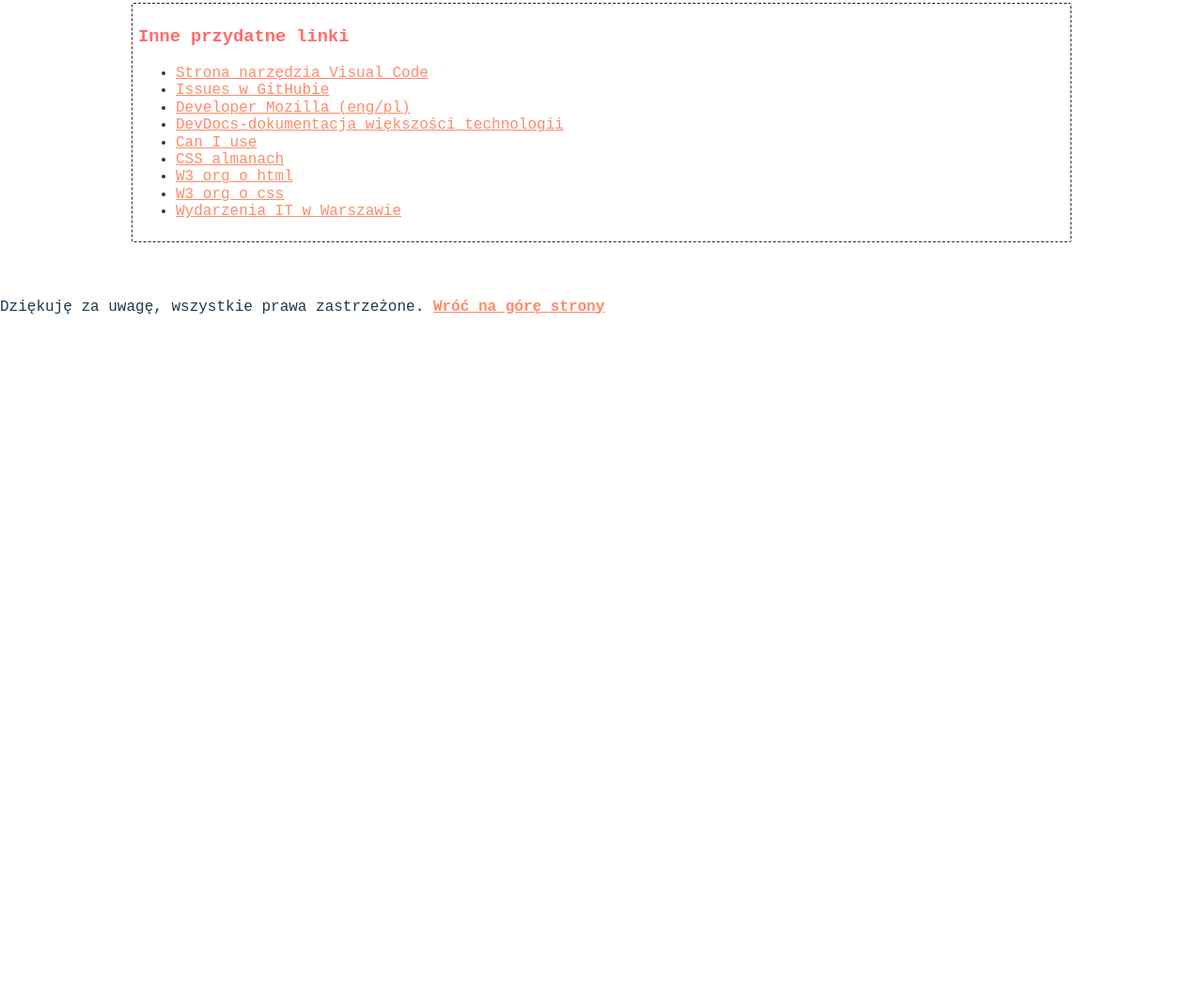
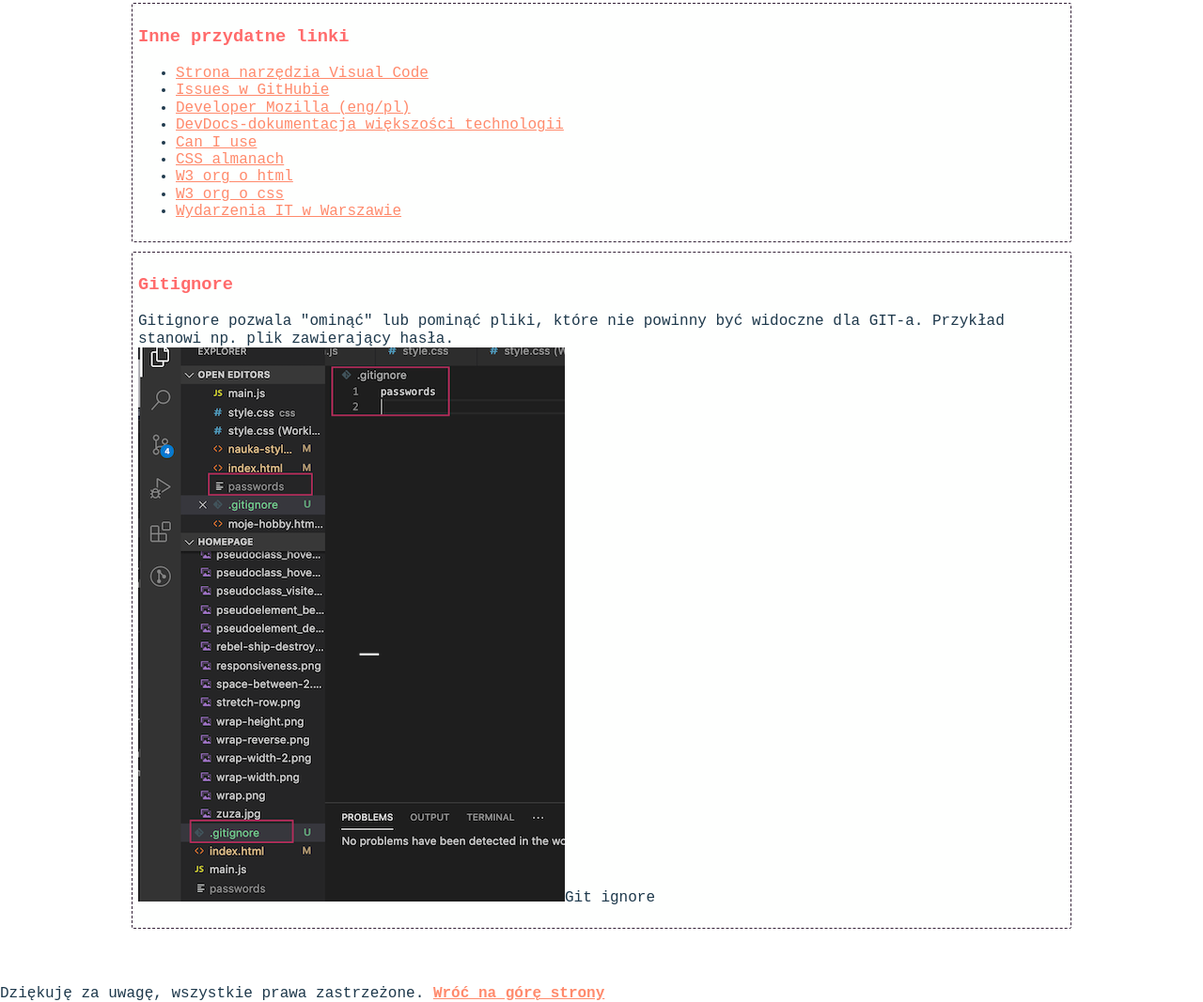
Before and after one commit to zuzanna89/homepage, a plain HTML site: page index.html in a window 1280 px wide. Shown: the part 2971-4038 px from the top of the page at 94% size. Before the commit the page ends 3307 px from the top, so only its background shows below. Drawn offline with Linux system fonts and the light colour scheme.

Commit message:
gitignore

```diff
--- a/index.html
+++ b/index.html
@@ -22,7 +22,9 @@
         <a class="navigation__link" href="html/flexbox.html">Flexbox</a>
         <a class="navigation__link" href="html/background.html">Background</a>
       </nav>
-      <button class="hamburger hamburger--js" aria-label = "Otwórz menu">Menu</button>
+      <button class="hamburger hamburger--js" aria-label="Otwórz menu">
+        Menu
+      </button>
     </header>
     <div class="absolute">Latający spodek</div>
     <main class="main">
@@ -31,7 +33,7 @@
         <button class="action--js">Zmień nagłówek</button>
       </header>
       <h2 class="about__heading">O mnie</h2>
-      <img class="about__picture" src="img/zuza.jpg" alt="Uśmiechnięta Zuza"/>
+      <img class="about__picture" src="img/zuza.jpg" alt="Uśmiechnięta Zuza" />
       <p class="about__description">
         Pracuję w firmie IT, w której większość deweloperów zajmuje się
         <b><i>frontendem</i></b
@@ -247,6 +249,15 @@
           </li>
         </ul>
       </article>
+      <article class="frame">
+        <h3 class="frame__title">Gitignore</h3>
+        <p>
+          Gitignore pozwala "ominąć" lub pominąć pliki, które nie powinny być
+          widoczne dla GIT-a. Przykład stanowi np. plik zawierający hasła.
+          <br>
+          <img src="/img/gitignore.png">Git ignore
+        </p>
+      </article>
     </main>
 
     <footer>
```
Also changed, not shown: html/nauka-style.html (line endings or trailing spaces), img/gitignore.png (added), 2 other files.
